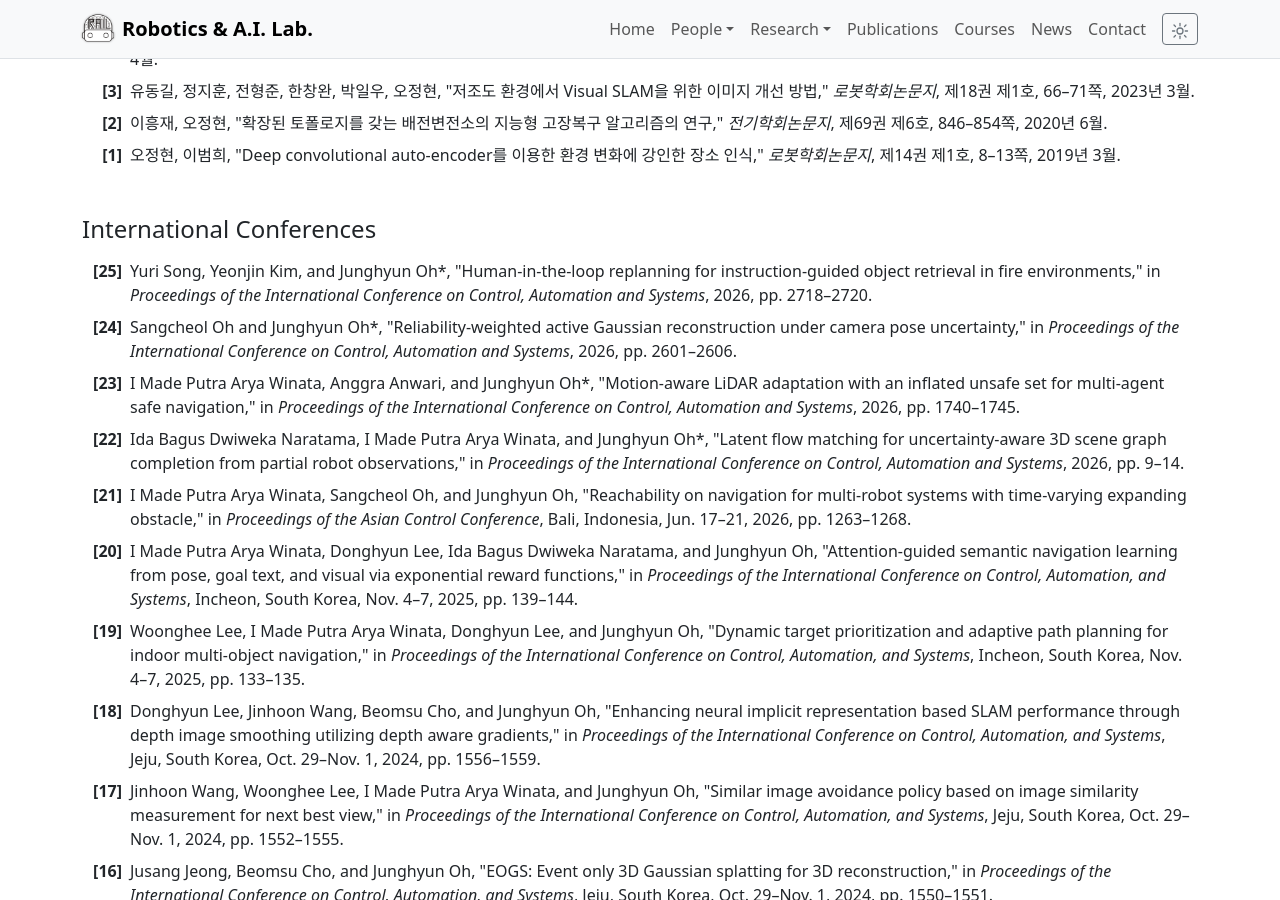
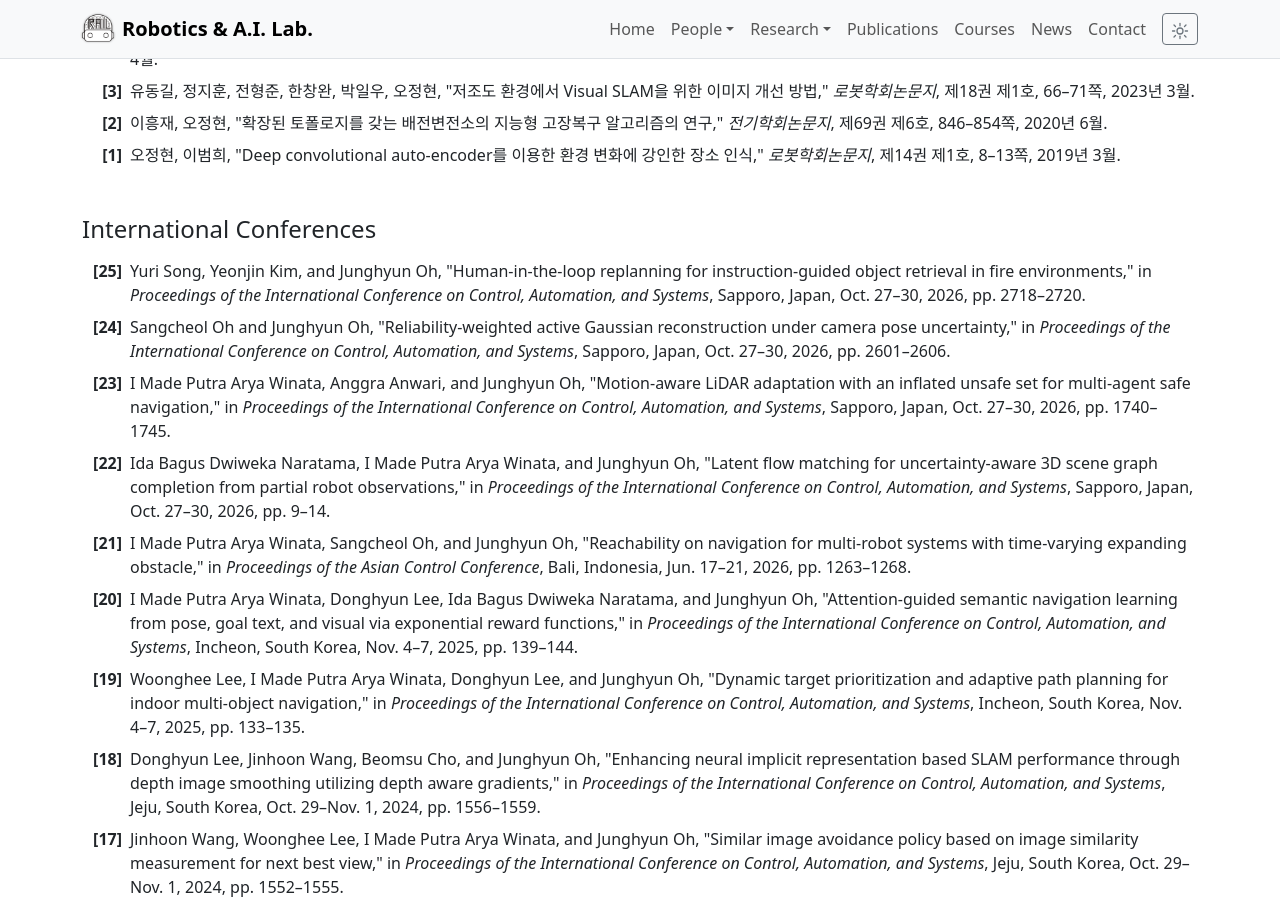
Before and after one commit to robotailab/robotailab.github.io, a Jekyll site: the page built from publications.md, in a window 1280 px wide and 900 px high, scrolled down 2360 px. Built offline with Jekyll 4.4.1, drawn with Linux system fonts in a browser that asks for light colours.

Commit message:
Match ICCAS 2026 citations to conference publication format

```diff
--- a/_data/publications.yml
+++ b/_data/publications.yml
@@ -92,13 +92,13 @@
   title: International Conferences
   items:
     - year: 2026
-      text: 'Yuri Song, Yeonjin Kim, and Junghyun Oh*, "Human-in-the-loop replanning for instruction-guided object retrieval in fire environments," in <em>Proceedings of the International Conference on Control, Automation and Systems</em>, 2026, pp. 2718–2720.'
+      text: 'Yuri Song, Yeonjin Kim, and Junghyun Oh, "Human-in-the-loop replanning for instruction-guided object retrieval in fire environments," in <em>Proceedings of the International Conference on Control, Automation, and Systems</em>, Sapporo, Japan, Oct. 27–30, 2026, pp. 2718–2720.'
     - year: 2026
-      text: 'Sangcheol Oh and Junghyun Oh*, "Reliability-weighted active Gaussian reconstruction under camera pose uncertainty," in <em>Proceedings of the International Conference on Control, Automation and Systems</em>, 2026, pp. 2601–2606.'
+      text: 'Sangcheol Oh and Junghyun Oh, "Reliability-weighted active Gaussian reconstruction under camera pose uncertainty," in <em>Proceedings of the International Conference on Control, Automation, and Systems</em>, Sapporo, Japan, Oct. 27–30, 2026, pp. 2601–2606.'
     - year: 2026
-      text: 'I Made Putra Arya Winata, Anggra Anwari, and Junghyun Oh*, "Motion-aware LiDAR adaptation with an inflated unsafe set for multi-agent safe navigation," in <em>Proceedings of the International Conference on Control, Automation and Systems</em>, 2026, pp. 1740–1745.'
+      text: 'I Made Putra Arya Winata, Anggra Anwari, and Junghyun Oh, "Motion-aware LiDAR adaptation with an inflated unsafe set for multi-agent safe navigation," in <em>Proceedings of the International Conference on Control, Automation, and Systems</em>, Sapporo, Japan, Oct. 27–30, 2026, pp. 1740–1745.'
     - year: 2026
-      text: 'Ida Bagus Dwiweka Naratama, I Made Putra Arya Winata, and Junghyun Oh*, "Latent flow matching for uncertainty-aware 3D scene graph completion from partial robot observations," in <em>Proceedings of the International Conference on Control, Automation and Systems</em>, 2026, pp. 9–14.'
+      text: 'Ida Bagus Dwiweka Naratama, I Made Putra Arya Winata, and Junghyun Oh, "Latent flow matching for uncertainty-aware 3D scene graph completion from partial robot observations," in <em>Proceedings of the International Conference on Control, Automation, and Systems</em>, Sapporo, Japan, Oct. 27–30, 2026, pp. 9–14.'
     - year: 2026
       text: 'I Made Putra Arya Winata, Sangcheol Oh, and Junghyun Oh, "Reachability on navigation for multi-robot systems with time-varying expanding obstacle," in <em>Proceedings of the Asian Control Conference</em>, Bali, Indonesia, Jun. 17–21, 2026, pp. 1263–1268.'
     - year: 2025
```
